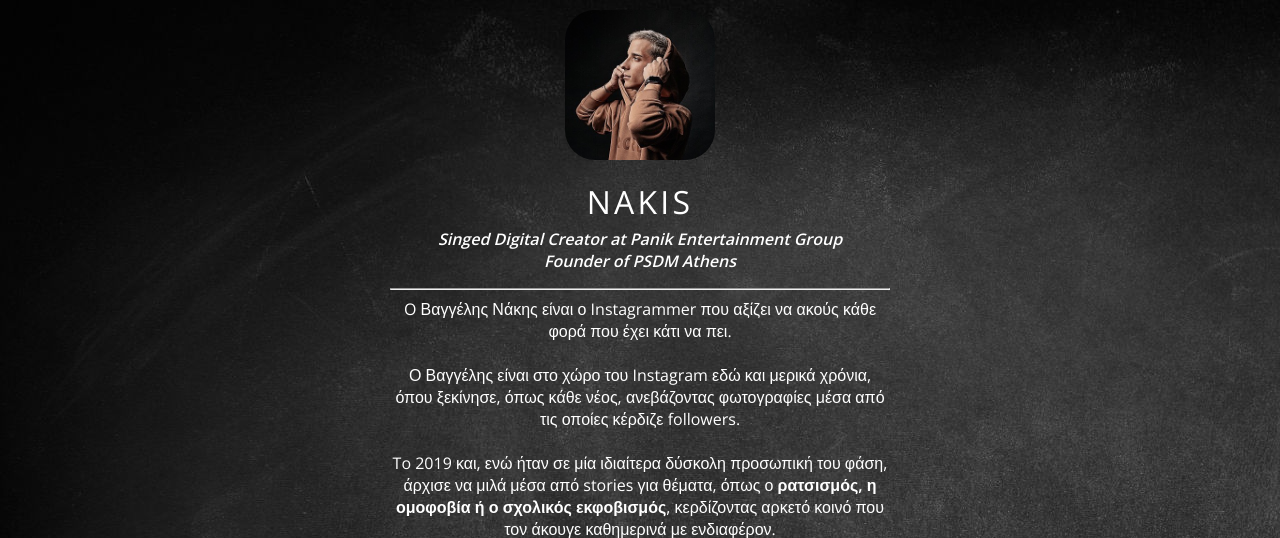
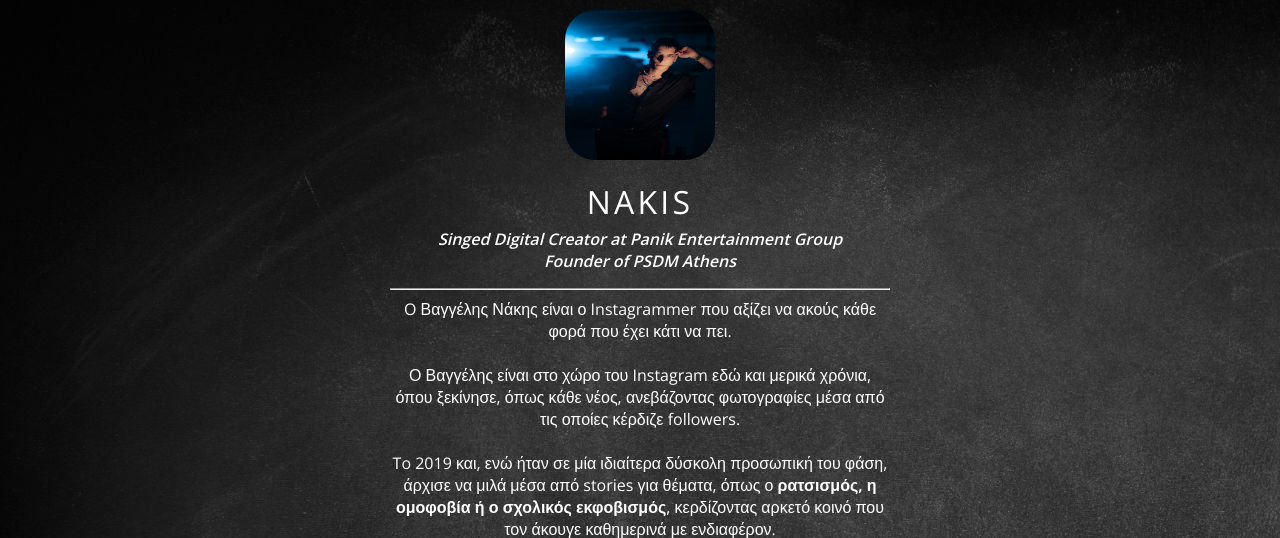
Before and after one commit to psdmgr/vnakis.org, a plain HTML site: page index.html in a window 1280 px wide. Shown: the top 538 px of the page. Drawn offline with nearby package versions, Linux system fonts and the light colour scheme.

Commit message:
Update index.html

```diff
--- a/index.html
+++ b/index.html
@@ -44,7 +44,7 @@
 
 
     <div id="profile">
-        <img id="userPhoto" src="assets/images/vnakis.jpeg" alt="Φωτογραφία Βαγγέλης Νάκης">
+        <img id="userPhoto" src="assets/images/new_photo.jpeg" alt="Φωτογραφία Βαγγέλης Νάκης">
         <div id="userName">
             <h1>NAKIS</h1>
             <p><b><i>Singed Digital Creator at Panik Entertainment Group<br>Founder of PSDM Athens</i></p></b>
```
